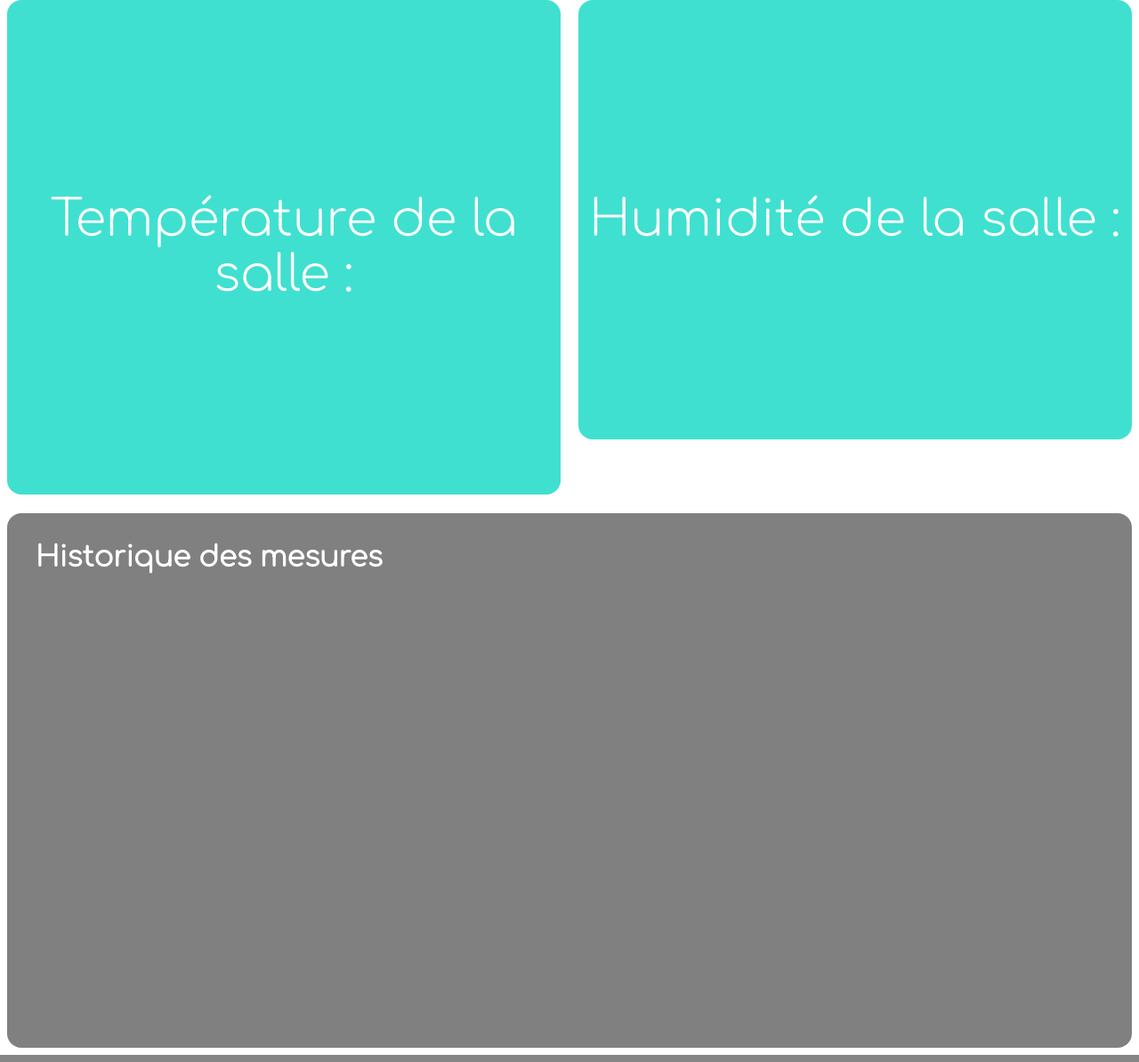
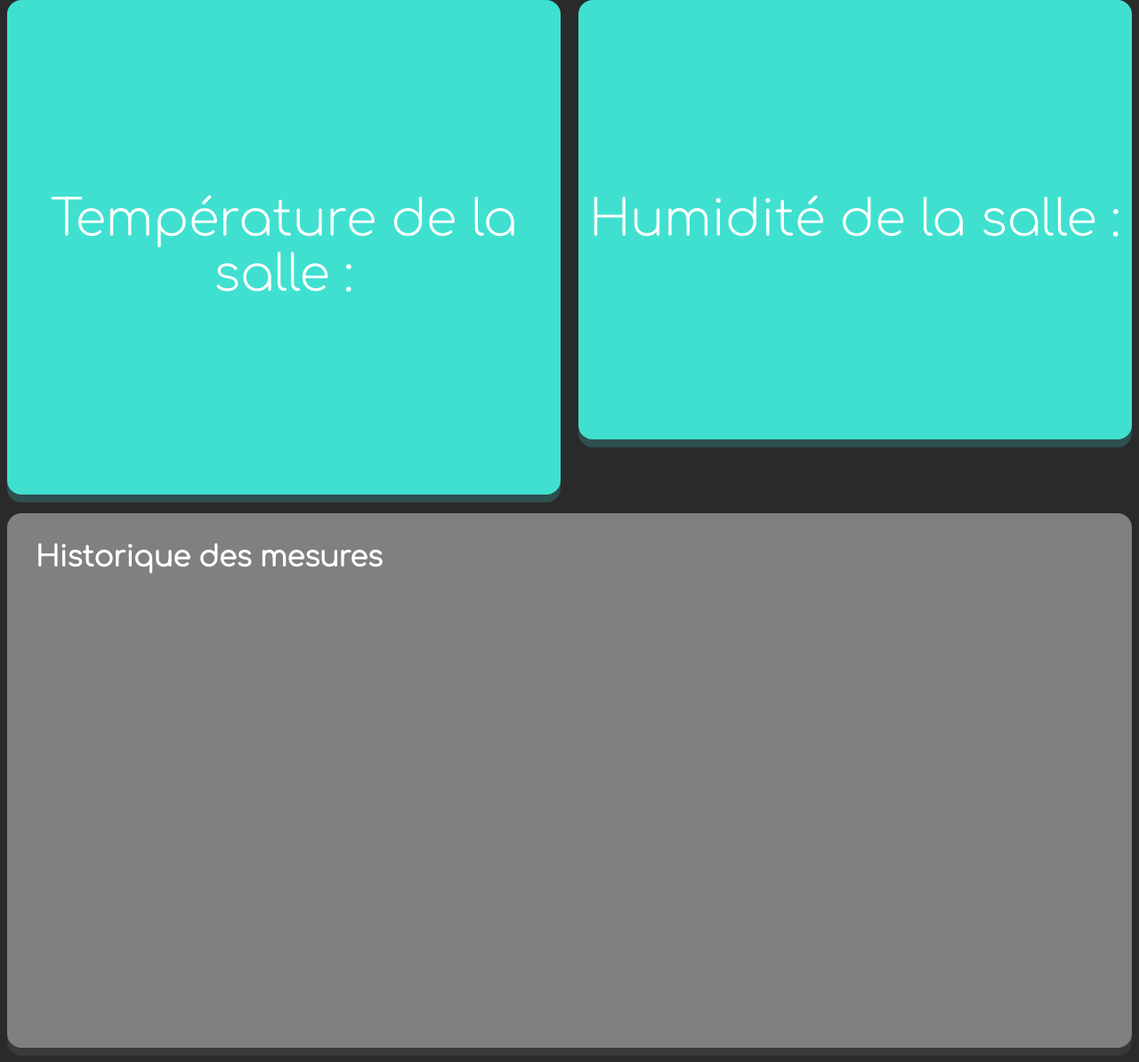
Before and after one commit to divtec-cejef/2021-MSC-IoT-Matteo-Membrez, a PHP site: page / in a window 1280 px wide. Shown: the part 488-1682 px from the top of the page at 89% size. Run offline with PHP 8.4, Linux system fonts and the light colour scheme.

Commit message:
Modification sur site web

```diff
--- a/src/webProject/index.css
+++ b/src/webProject/index.css
@@ -25,6 +25,12 @@
     background: turquoise;
     border-radius: 1em;
     width: 49.2%;
+    box-shadow: 0 9px darkslategray;
+}
+
+#temp:hover, #humidity:hover {
+    transform: translateY(3px);
+    box-shadow: 0 5px darkslategray;
 }
 
 #temp {
@@ -51,6 +57,10 @@
     align-self: auto;
 }
 
+html {
+    background: #2a2a2a;
+}
+
 div#map {
     padding-top: 15em;
     padding-bottom: 15em;
@@ -60,6 +70,13 @@ div#historic {
     padding-bottom: 30em;
     border-radius: 1em;
     background: gray;
+    margin-bottom: 1em;
+    box-shadow: 0 9px #393939;
+}
+
+div#historic:hover {
+    transform: translateY(3px);
+    box-shadow: 0 5px #393939;
 }
 
 div#historic h1 {
--- a/src/webProject/index.html
+++ b/src/webProject/index.html
@@ -4,6 +4,7 @@
     <meta charset="UTF-8">
     <link rel="stylesheet" href="index.css">
     <link href="https://fonts.googleapis.com/css2?family=Comfortaa:wght@300&display=swap" rel="stylesheet">
+    <link rel="icon" type="image/png" href="img/favicon.png" />
     <title>Atelier IoT</title>
 </head>
 <body>
```
